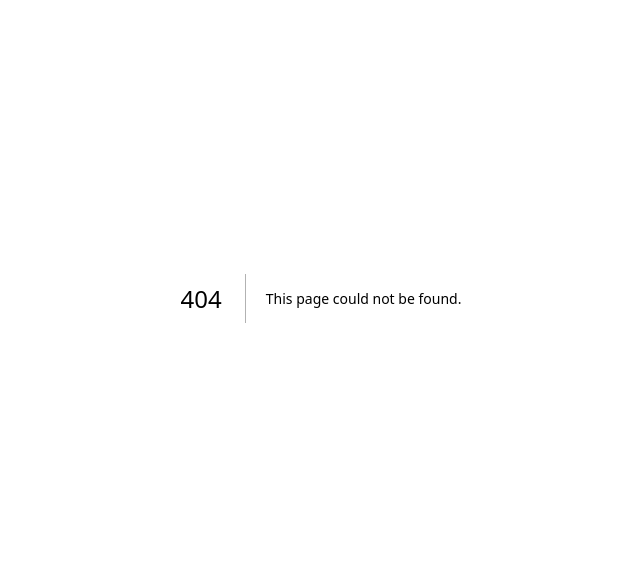
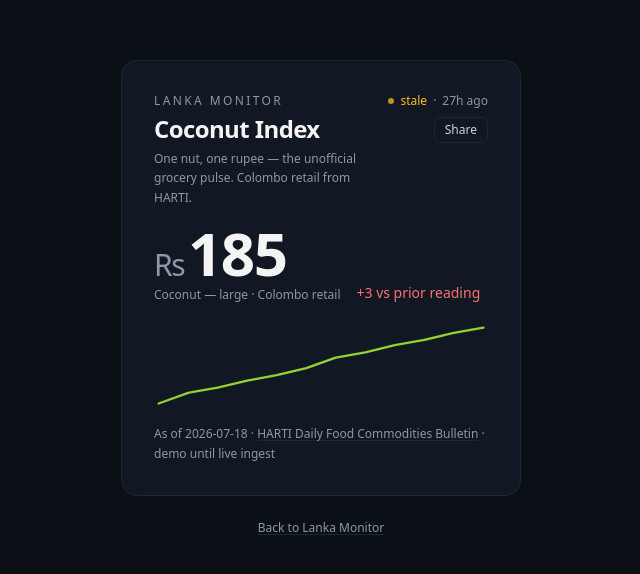
Before and after one commit to Cookie-Cat21/lanka-monitor, a Next.js app: page /coconut in a window 1280 px wide. Before the commit this address had no page. Shown: the part 102-676 px from the top of the page, without its empty margins (319-959 px from the left). Built offline with nearby package versions, Linux system fonts and the light colour scheme.

Commit message:
Add shareable Coconut Index standalone page (HARTI food prices)
Dark viral card: one Rs price, sparkline, HARTI source attribution,
Web Share + clipboard. Demo data until ingest ships. Route: /coconut

Co-authored-by: Cookie_Cat21 <karunaratneovindu@gmail.com>

```diff
--- /dev/null
+++ b/app/coconut/page.tsx
@@ -0,0 +1,36 @@
+import type { Metadata } from "next";
+import Link from "next/link";
+import CoconutIndexCard from "@/components/cards/CoconutIndexCard";
+import { getCoconutIndexData } from "@/lib/coconut-index";
+
+export const revalidate = 300;
+
+export const metadata: Metadata = {
+  title: "Coconut Index · Lanka Monitor",
+  description:
+    "Colombo retail coconut price from HARTI — one number, one sparkline, shareable.",
+  openGraph: {
+    title: "Coconut Index · Lanka Monitor",
+    description: "The unofficial Sri Lankan grocery pulse — HARTI retail, updated daily.",
+    type: "website",
+  },
+};
+
+export default function CoconutIndexPage() {
+  const data = getCoconutIndexData();
+
+  return (
+    <main className="mx-auto flex min-h-screen max-w-md flex-col justify-center px-4 py-10 sm:px-6">
+      <CoconutIndexCard data={data} standalone />
+
+      <p className="mt-6 text-center text-xs text-text-dim">
+        <Link
+          href="/"
+          className="underline decoration-panel-edge underline-offset-2 hover:text-zinc-300"
+        >
+          Back to Lanka Monitor
+        </Link>
+      </p>
+    </main>
+  );
+}
--- /dev/null
+++ b/components/cards/CoconutIndexCard.tsx
@@ -0,0 +1,121 @@
+"use client";
+
+import { useState } from "react";
+import { motion } from "framer-motion";
+import FreshnessBadge from "@/components/FreshnessBadge";
+import Sparkline from "@/components/Sparkline";
+import {
+  COCONUT_SOURCE,
+  coconutShareText,
+  type CoconutIndexData,
+} from "@/lib/coconut-index";
+
+function deltaClass(d: number): string {
+  if (d > 0) return "text-down";
+  if (d < 0) return "text-fresh";
+  return "text-text-dim";
+}
+
+export default function CoconutIndexCard({
+  data,
+  standalone = false,
+}: {
+  data: CoconutIndexData;
+  standalone?: boolean;
+}) {
+  const [copied, setCopied] = useState(false);
+  const status = data.demo ? ("stale" as const) : ("fresh" as const);
+
+  async function share() {
+    const text = coconutShareText(data, window.location.origin);
+    try {
+      if (navigator.share) {
+        await navigator.share({
+          title: "Coconut Index · Lanka Monitor",
+          text,
+          url: `${window.location.origin}/coconut`,
+        });
+        return;
+      }
+    } catch {
+      /* cancelled or unsupported */
+    }
+    await navigator.clipboard.writeText(text);
+    setCopied(true);
+    setTimeout(() => setCopied(false), 2000);
+  }
+
+  return (
+    <motion.article
+      initial={{ opacity: 0, y: 8 }}
+      animate={{ opacity: 1, y: 0 }}
+      transition={{ duration: 0.35, ease: "easeOut" }}
+      className={`rounded-2xl border border-panel-edge bg-panel ${
+        standalone ? "p-6 sm:p-8" : "p-4 sm:p-5"
+      }`}
+    >
+      <header className="mb-4 flex items-start justify-between gap-3">
+        <div>
+          <p className="text-xs uppercase tracking-[0.2em] text-text-dim">Lanka Monitor</p>
+          <h1
+            className={`mt-1 font-semibold tracking-tight text-zinc-100 ${
+              standalone ? "text-xl sm:text-2xl" : "text-base"
+            }`}
+          >
+            Coconut Index
+          </h1>
+          <p className="mt-1 max-w-xs text-xs leading-relaxed text-text-dim">
+            One nut, one rupee — the unofficial grocery pulse. Colombo retail from HARTI.
+          </p>
+        </div>
+        <div className="flex shrink-0 flex-col items-end gap-2">
+          <FreshnessBadge status={status} lastSuccessAt={data.asOf} />
+          <button
+            type="button"
+            onClick={share}
+            className="rounded-md border border-panel-edge px-2.5 py-1 text-xs text-zinc-300 hover:bg-panel-edge/60"
+          >
+            {copied ? "Copied" : "Share"}
+          </button>
+        </div>
+      </header>
+
+      <div className="flex flex-wrap items-end gap-3 sm:gap-4">
+        <div>
+          <div
+            className={`tabular font-semibold tracking-tight ${
+              standalone ? "text-5xl sm:text-6xl" : "text-4xl sm:text-5xl"
+            }`}
+          >
+            <span className="mr-1 text-2xl font-normal text-text-dim sm:text-3xl">Rs</span>
+            {data.price}
+          </div>
+          <p className="mt-1 text-xs text-text-dim">
+            {data.commodity} · {data.market}
+          </p>
+        </div>
+        <p className={`tabular text-sm ${deltaClass(data.delta)}`}>
+          {data.delta > 0 ? "+" : ""}
+          {data.delta} vs prior reading
+        </p>
+      </div>
+
+      <div className="mt-5">
+        <Sparkline values={data.series} stroke="#a3e635" height={standalone ? 56 : 48} />
+      </div>
+
+      <footer className="mt-4 text-xs leading-relaxed text-text-dim">
+        As of <time className="tabular">{data.asOf}</time> ·{" "}
+        <a
+          href={COCONUT_SOURCE.url}
+          className="underline decoration-panel-edge underline-offset-2 hover:text-zinc-300"
+          rel="noopener noreferrer"
+          target="_blank"
+        >
+          {COCONUT_SOURCE.label}
+        </a>
+        {data.demo && " · demo until live ingest"}
+      </footer>
+    </motion.article>
+  );
+}
--- /dev/null
+++ b/lib/coconut-index.ts
@@ -0,0 +1,43 @@
+/** HARTI retail coconut price — meme-friendly single-number food pulse. */
+
+export interface CoconutIndexData {
+  /** Retail price in Sri Lankan rupees per large coconut. */
+  price: number;
+  /** Change vs previous observation (same units). */
+  delta: number;
+  asOf: string;
+  market: string;
+  commodity: string;
+  series: number[];
+  /** True until HARTI ingest ships — card shows demo with stale badge. */
+  demo: boolean;
+}
+
+export const COCONUT_SOURCE = {
+  id: "harti_food_prices",
+  label: "HARTI Daily Food Commodities Bulletin",
+  url: "https://www.harti.gov.lk/index.php/en/market-information/daily-price.php",
+} as const;
+
+/** Illustrative Colombo retail readings until HARTI worker lands. */
+export function getCoconutIndexData(): CoconutIndexData {
+  const series = [142, 148, 151, 155, 158, 162, 168, 171, 175, 178, 182, 185];
+  const price = series[series.length - 1];
+  const prev = series[series.length - 2];
+
+  return {
+    price,
+    delta: price - prev,
+    asOf: "2026-07-18",
+    market: "Colombo retail",
+    commodity: "Coconut — large",
+    series,
+    demo: true,
+  };
+}
+
+export function coconutShareText(data: CoconutIndexData, origin = ""): string {
+  const sign = data.delta > 0 ? "+" : "";
+  const url = origin ? `${origin}/coconut` : "https://lanka-monitor.vercel.app/coconut";
+  return `🥥 Coconut Index Rs ${data.price} (${sign}${data.delta} vs prior) · ${data.asOf} · ${url}`;
+}
```
